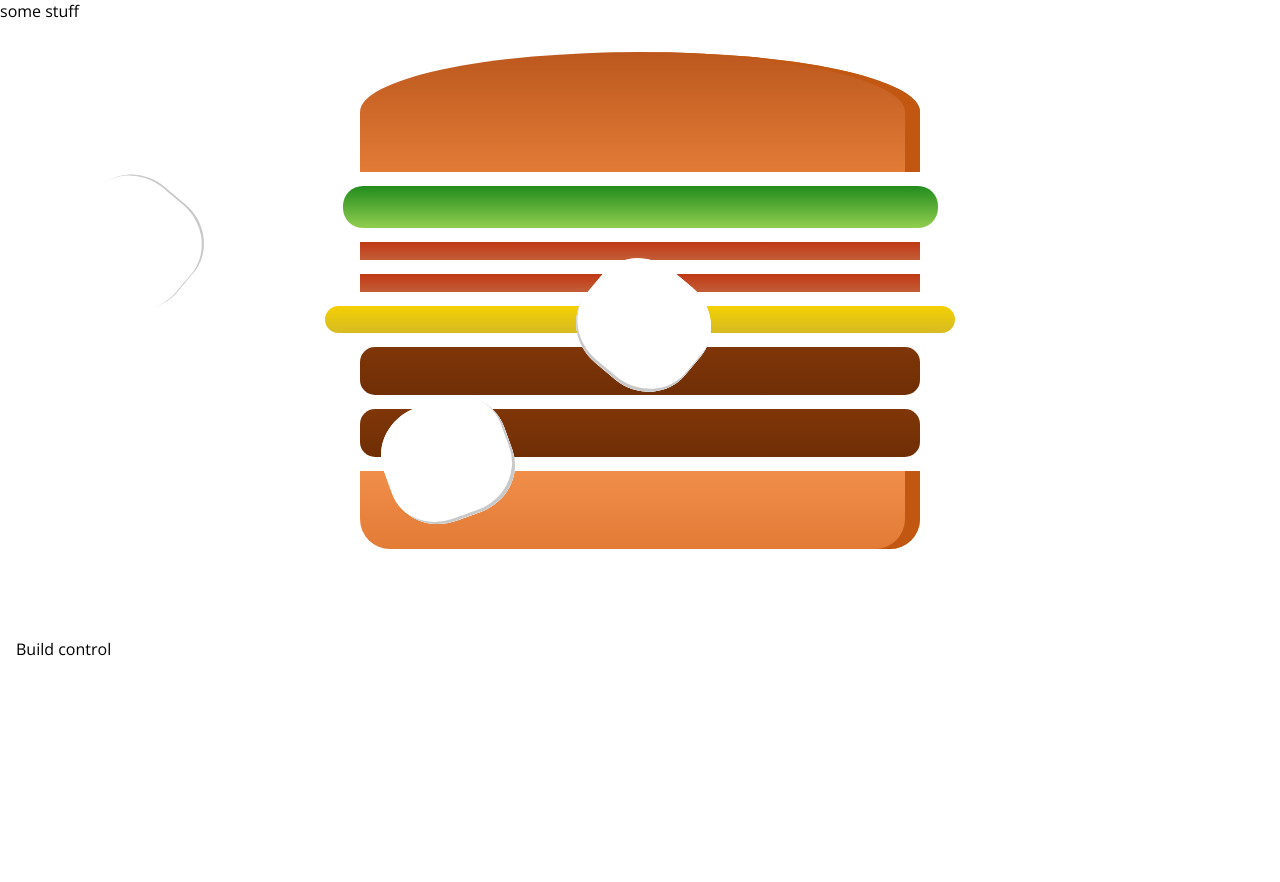
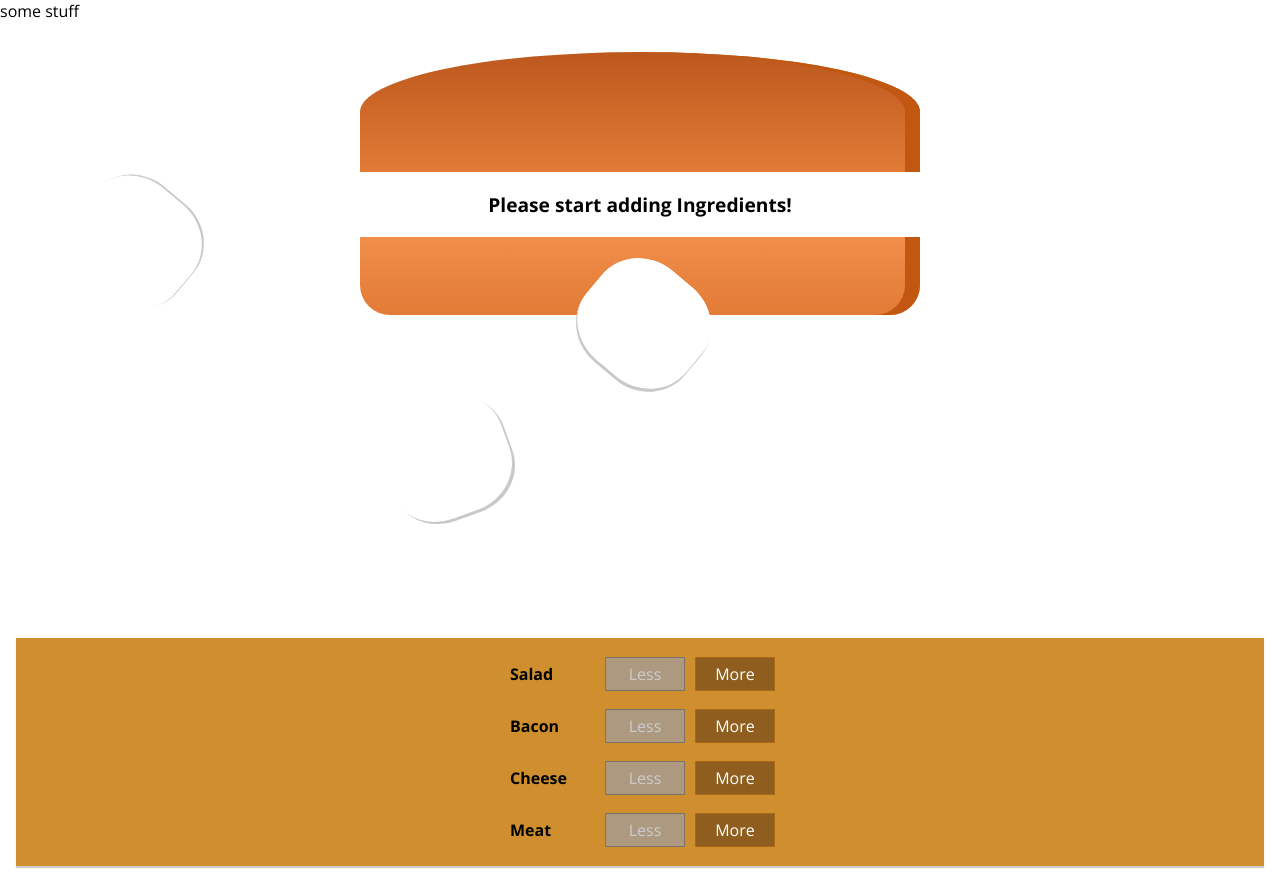
Before and after one commit to Teemamin/react-sandwichBuilder, a React (Create React App) app: page / in a window 1280 px wide. Before the commit the page ends 800 px from the top, so only its background shows below. Built offline with nearby package versions, Linux system fonts and the light colour scheme.

Commit message:
dynamic sandwich ingredient selection added using state

```diff
--- /dev/null
+++ b/src/components/Layout/Sandwich/BuildControls/BuildControl/BuildControl.js
@@ -0,0 +1,23 @@
+import React from "react";
+import classes from "./BuildControl.module.css"
+
+const buildControl = (props)=>{
+    return(
+        <div className={classes.BuildControl}>
+            <div className={classes.Label}>
+                {props.label}
+            </div>
+            <button
+                className={classes.Less}
+                onClick={props.removeIngredientHandler}
+                // in this context disabled on the lft side refers to the html property
+                disabled={props.disabled}
+
+            >Less</button>
+            <button className={classes.More} onClick={props.addIngredientHandler}>More</button>
+
+        </div>
+    )
+}
+
+export default buildControl
--- /dev/null
+++ b/src/components/Layout/Sandwich/BuildControls/BuildControl/BuildControl.module.css
@@ -0,0 +1,56 @@
+.BuildControl {
+    display: flex;
+    justify-content: space-between;
+    align-items: center;
+    margin: 5px 0;
+}
+
+.BuildControl button {
+    display: block;
+    font: inherit;
+    padding: 5px;
+    margin: 0 5px;
+    width: 80px;
+    border: 1px solid #AA6817;
+    cursor: pointer;
+    outline: none;
+}
+
+.BuildControl button:disabled {
+    background-color: #AC9980;
+    border: 1px solid #7E7365;
+    color: #ccc;
+    cursor: default;
+}
+
+.BuildControl button:hover:disabled {
+    background-color: #AC9980;
+    color: #ccc;
+    cursor: not-allowed;
+}
+
+.Label {
+    padding: 10px;
+    font-weight: bold;
+    width: 80px;
+}
+
+.BuildControl .Less {
+    background-color: #D39952;
+    color: white;
+}
+
+.BuildControl .More {
+    background-color: #8F5E1E;
+    color: white;
+}
+
+.BuildControl .Less:hover, .BuildControl .Less:active {
+    background-color: #DAA972;
+    color: white;
+}
+
+.BuildControl .More:hover,.BuildControl .More:active {
+    background-color: #99703F;
+    color: white;
+}
--- /dev/null
+++ b/src/components/Layout/Sandwich/BuildControls/BuildControls.js
@@ -0,0 +1,25 @@
+import React from "react"
+import classes from "./BuildControls.module.css"
+import BuildControl from "./BuildControl/BuildControl"
+
+const buildControls = (props)=>{
+    const controls = [
+        {label:"Salad",type:"salad"},
+        {label:"Bacon",type:"bacon"},
+        {label:"Cheese",type:"cheese"},
+        {label:"Meat",type:"meat"}
+    ]
+    return(
+        <div className={classes.BuildControls}>
+            {controls.map(ctrl=>(<BuildControl
+            key={ctrl.label}
+            label={ctrl.label}
+            addIngredientHandler={()=>props.addIngredientHandler(ctrl.type)}
+            removeIngredientHandler={()=>props.removeIngredientHandler(ctrl.type)}
+            disabled={props.disabled[ctrl.type]}
+            />))}
+        </div>
+    )
+}
+
+export default buildControls
--- /dev/null
+++ b/src/components/Layout/Sandwich/BuildControls/BuildControls.module.css
@@ -0,0 +1,10 @@
+.BuildControls{
+    width: 100%;
+    background-color: #cf8f2e;
+    display: flex;
+    flex-flow: column;
+    align-items: center;
+    box-shadow: 0 2px 1px #ccc;
+    margin: auto;
+    padding: 10px 0;
+}
--- a/src/components/Layout/Sandwich/Sandwich.js
+++ b/src/components/Layout/Sandwich/Sandwich.js
@@ -4,12 +4,17 @@
 
 const Sandwich = (props)=>{
     let transformedIngredients = Object.keys(props.ingredients).map((ingredientKey)=>{
-        console.log(props.ingredients[ingredientKey])
+        // console.log(props.ingredients[ingredientKey])
         return [...Array(props.ingredients[ingredientKey])].map((_,i) =>{
            return <SandwichIngredients key={ingredientKey + i} type={ingredientKey}/>
         })
-    })
+    }).reduce((arr,el)=>{
+        return arr.concat(el)
+    },[])
     console.log(transformedIngredients)
+    if(transformedIngredients.length === 0){
+        transformedIngredients = <p>Please start adding Ingredients!</p>
+    }
 
     return(
         <div className={classes.Sandwich}>
--- a/src/components/Layout/Sandwich/Sandwich.module.css
+++ b/src/components/Layout/Sandwich/Sandwich.module.css
@@ -2,7 +2,7 @@
     width: 100%;
     height: 250px;
     margin: auto;
-    overflow: scroll;
+    overflow: auto;
     text-align: center;
     font-size: 1.2rem;
     font-weight: bold;
--- a/src/containers/SandwichBuilder/SandwichBuilder.js
+++ b/src/containers/SandwichBuilder/SandwichBuilder.js
@@ -1,24 +1,77 @@
 import React,{Component} from "react"
 import Auxi from "../../hoc/Auxi"
 import Sandwich from "../../components/Layout/Sandwich/Sandwich"
+import BuildControls from "../../components/Layout/Sandwich/BuildControls/BuildControls"
+// import BuildControls from "../../components/Layout/Sandwich/BuildControls/BuildControl/BuildControl"
+
+const INGREDIENTS_PRICES = {
+    salad : 0.10,
+    cheese : 1.0,
+    bacon : 0.5,
+    meat : 1.6
+}
 
 class SandwichBuilder extends Component{
     state = {
         ingredients :{
-            salad : 1,
-            bacon : 2,
-            cheese : 1,
-            meat : 2
+            salad : 0,
+            bacon : 0,
+            cheese : 0,
+            meat : 0
 
+        },
+        totalPrice : 5
+
+    }
+
+    addIngredientHandler=(type)=>{
+        let oldCount = this.state.ingredients[type]
+        let updatedCount = oldCount + 1
+        let updatedIngredient = {
+            ...this.state.ingredients
+        }
+        updatedIngredient[type] = updatedCount
+        let adon = INGREDIENTS_PRICES[type]
+        let oldPrice = this.state.totalPrice
+        let newPrice = adon + oldPrice
+        this.setState({totalPrice:newPrice,ingredients:updatedIngredient})
+
+    }
+    removeIngredientHandler=(type)=>{
+        let oldCount = this.state.ingredients[type]
+        if(oldCount <= 0){
+            return;
+        }
+        let updatedCount = oldCount - 1
+        let updatedIngredient = {
+            ...this.state.ingredients
+        }
+        updatedIngredient[type] = updatedCount
+        let adon = INGREDIENTS_PRICES[type]
+        let oldPrice = this.state.totalPrice
+        let newPrice = adon - oldPrice
+        this.setState({totalPrice:newPrice,ingredients:updatedIngredient})
+
+    }
+
+
+    render(){
+        const disabledInfo = {
+            ...this.state.ingredients
         }
 
-    }
-    render(){
+        for(let key in disabledInfo){
+            disabledInfo[key] = disabledInfo[key] <=0
+        }
         return(
             <Auxi>
                  <Sandwich ingredients={this.state.ingredients}/>
                 <div>
-                   Build control
+                  <BuildControls
+                    addIngredientHandler={this.addIngredientHandler}
+                    removeIngredientHandler={this.removeIngredientHandler}
+                    disabled={disabledInfo}
+                    />
                 </div>
             </Auxi>
         )
```
